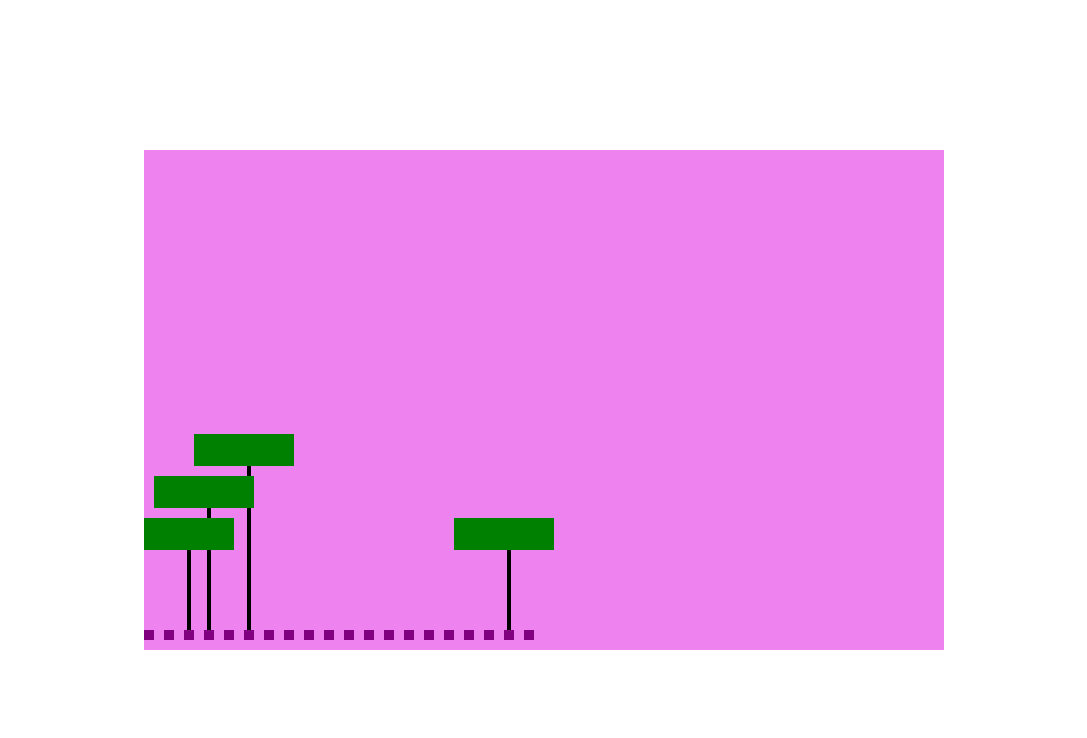
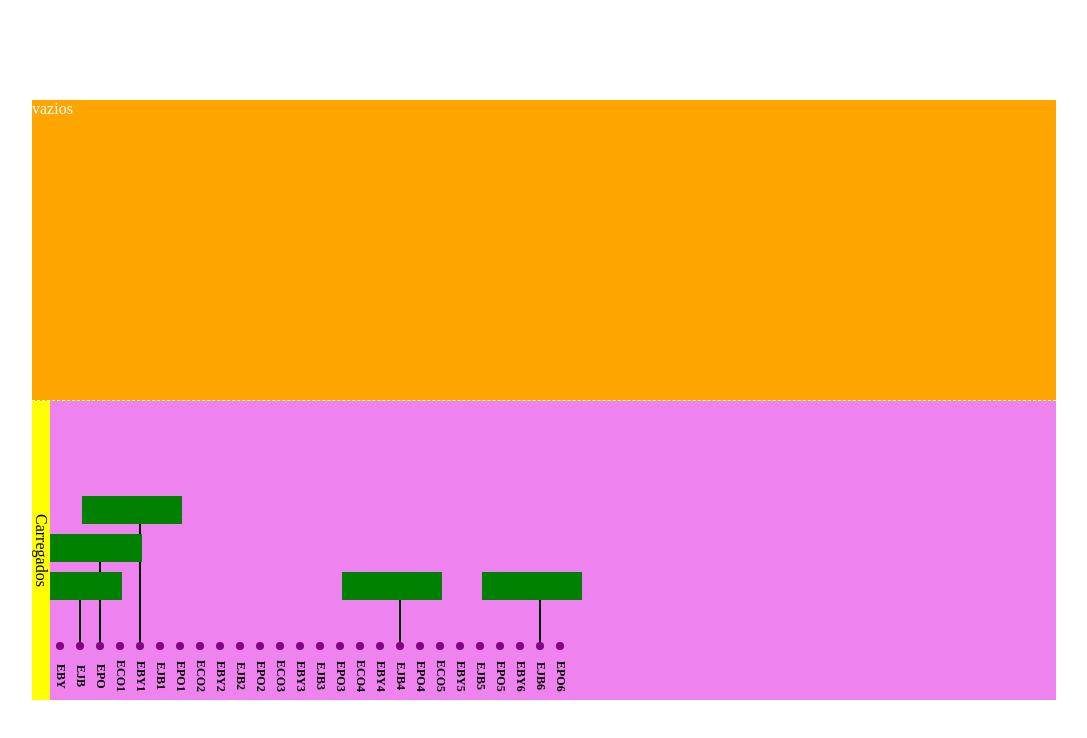
Before and after one commit to ramonprata/react-lab, a React (Create React App) app: page /state-management in a window 1280 px wide. Shown: the top 738 px of the page, without its empty margins (96-1183 px from the left). Built offline with nearby package versions, Linux system fonts and the light colour scheme.

Commit message:
sgunda versão

```diff
--- a/src/features/mainPage/views/mainPage.jsx
+++ b/src/features/mainPage/views/mainPage.jsx
@@ -57,7 +57,7 @@ const MainPage = (props) => {
   );
 };
 
-const useStyles = (isMobile = false) =>
+const useStyles = (primary = false) =>
   makeStyles((theme) =>
     createStyles({
       gridContainer: {
--- a/src/features/mapaFrota/utils.js
+++ b/src/features/mapaFrota/utils.js
@@ -1,9 +1,7 @@
-import { estacoesPatios } from "./views/dados.mock";
 
 export const MAX_WIDTH_OBJ = 100;
-export const MAX_HEIGHT_OBJ = 32;
+export const MAX_HEIGHT_OBJ = 28;
 export const DISTANCIA_ENTRE_ESTACOES = 20;
-
 
 export const getPositionX = (idx = 0) => {
   return idx > 0 ? idx * DISTANCIA_ENTRE_ESTACOES : 0;
@@ -14,7 +12,7 @@ export const getObjetoNaEstacao = (objetosNasEstacoes, estacao) => {
   return trem;
 };
 
-export const getEstacoesPatiosPosicoes = (estacoesPatios) => {
+export const getEstacoesComPosicoes = (estacoesPatios) => {
   return estacoesPatios.map((estacao, idx) => {
     return {
       ...estacao,
@@ -28,38 +26,64 @@ export const getObjetosNasEstacoes = (
   objetosNasEstacoes
 ) => {
   return objetosNasEstacoes.map((objeto) => {
-    const estacaoObjeto = estacoesComPosicoes.find(estacao => estacao.nomeEstacao === objeto.estacaoPatio)
-
+    const estacaoObjeto = estacoesComPosicoes.find(
+      (estacao) => estacao.estacaoPatio === objeto.estacaoPatio
+    );
     if (estacaoObjeto) {
       return {
         ...estacaoObjeto,
         ...objeto,
         width: MAX_WIDTH_OBJ,
-        positionY: 100
+        positionY: 100,
       };
     }
-
     return null;
   });
 };
+// const ordenaObjetos = (objetos) => {
+//   return objetos.sort((a, b) => {
+//     if (a.estacaoId > b.estacaoId) {
+//       return 1;
+//     } else if (a.estacaoId < b.estacaoId) {
+//       return -1;
+//     }
+//     return -0;
+//   });
+// };
 
+const atualizaPositionYObjetos = (objetoAtual, indexObjetoAtual, objetos) => {
+  const estacoesObjetoOcupa = Math.ceil(
+    objetoAtual.width / DISTANCIA_ENTRE_ESTACOES
+  );
+
+  let contador = indexObjetoAtual;
+  while (contador < estacoesObjetoOcupa) {
+    let corrente = objetos[contador];
+    let proximo = objetos[contador + 1];
+    if (proximo) {
+      const diff = proximo.positionX - corrente.positionX;
+
+      if(diff <= corrente.width) {
+        proximo.positionY = corrente.positionY + MAX_HEIGHT_OBJ + 10;
+
+      }
+    }
+    contador++;
+  }
+};
 
 export const calcPositionYObjetos = (objetos) => {
-  return objetos.sort((a, b)=> {
-    if(a.estacaoId > b.estacaoId) {
-      return 1;
-    } else if(a.estacaoId < b.estacaoId) {
-      return -1;
-    }
-    return -0;
-  }).map((objeto, idx, self) => {
-    const next = self[idx + 1];
-    if(next) {
-      const diff = next.positionX -  objeto.positionX;
-      if(diff <= MAX_WIDTH_OBJ) {
-        next.positionY = objeto.positionY + MAX_HEIGHT_OBJ + 10;
+  return objetos
+    .sort((a, b) => {
+      if (a.estacaoId > b.estacaoId) {
+        return 1;
+      } else if (a.estacaoId < b.estacaoId) {
+        return -1;
       }
-    }
-    return objeto;
-  });
+      return -0;
+    })
+    .map((objeto, idx, self) => {
+      atualizaPositionYObjetos(objeto, idx, self);
+      return objeto;
+    });
 };
--- /dev/null
+++ b/src/features/mapaFrota/views/FrotaFluxo.jsx
@@ -0,0 +1,156 @@
+import React from 'react';
+import {
+  getObjetoNaEstacao,
+  getEstacoesComPosicoes,
+  getObjetosNasEstacoes,
+  MAX_WIDTH_OBJ,
+  MAX_HEIGHT_OBJ,
+  calcPositionYObjetos,
+} from '../utils';
+import { estacoesPatios, objetosNasEstacoes } from './dados.mock';
+
+const FrotaFluxo = (props) => {
+  const {
+    containerFluxo,
+    paradaContainer,
+    objeto,
+    paradaLine,
+    containerTexto,
+    paradaPonto,
+    paradaContainerTexto,
+    container,
+  } = styles;
+  const estacoesComCoordenadas = getEstacoesComPosicoes(estacoesPatios);
+  const objetosParados = getObjetosNasEstacoes(
+    estacoesComCoordenadas,
+    objetosNasEstacoes
+  );
+  const objetosPositionY = calcPositionYObjetos(objetosParados);
+
+  return (
+    <div style={containerFluxo}>
+      <div style={containerTexto}>
+        <span>Carregados</span>
+      </div>
+      {estacoesComCoordenadas.map((estacao, idx) => {
+        const objetoNaEstacao = getObjetoNaEstacao(
+          objetosPositionY,
+          estacao.estacaoPatio
+        );
+
+        return (
+          <React.Fragment key={idx}>
+            {objetoNaEstacao && (
+              <div
+                style={{
+                  ...objeto,
+                  left: estacao.positionX - objeto.width / 2,
+                  bottom: objetoNaEstacao.positionY,
+                }}
+              />
+            )}
+
+            <div
+              style={{
+                ...paradaContainer,
+                left: estacao.positionX,
+              }}
+            >
+              {objetoNaEstacao && (
+                <div
+                  style={{
+                    ...paradaLine,
+                    height: objetoNaEstacao.positionY,
+                  }}
+                />
+              )}
+              <div style={paradaPonto}></div>
+              <div style={paradaContainerTexto}>
+                <span style={{ fontSize: 12, fontWeight: 'bold' }}>
+                  {estacao.estacaoPatio}
+                </span>
+              </div>
+            </div>
+          </React.Fragment>
+        );
+      })}
+      <div />
+    </div>
+  );
+};
+
+const styles = {
+  containerFluxo: {
+    backgroundColor: 'violet',
+    position: 'absolute',
+    display: 'grid',
+    height: '100%',
+    width: '100%',
+    overflow: 'auto',
+  },
+
+  paradaContainer: {
+    display: 'flex',
+    flexDirection: 'column',
+    alignItems: 'center',
+    position: 'absolute',
+    bottom: 0,
+    width: 16,
+  },
+
+  paradaLine: {
+    width: 2,
+    backgroundColor: 'black',
+    position: 'absolute',
+    bottom: 0,
+    zIndex: 0,
+  },
+
+  paradaPonto: {
+    height: 8,
+    width: 8,
+    backgroundColor: 'purple',
+    borderRadius: 4,
+    zIndex: 2,
+  },
+
+  paradaContainerTexto: {
+    textOrientation: 'sideways-right',
+    writingMode: 'vertical-rl',
+    display: 'flex',
+    flexDirection: 'column',
+    alignItems: 'center',
+    justifyContent: 'center',
+    width: 20,
+    zIndex: 2,
+    padding: '2px 0 0 0',
+    height: 48,
+    color: '#000',
+    // backgroundColor: 'azure',
+    backgroundColor: 'violet',
+    // border: 'solid 1px',
+  },
+
+  objeto: {
+    position: 'absolute',
+    bottom: 100,
+    width: MAX_WIDTH_OBJ,
+    height: MAX_HEIGHT_OBJ,
+    backgroundColor: 'green',
+    zIndex: 1,
+  },
+
+  containerTexto: {
+    display: 'flex',
+    position: 'absolute',
+    justifyContent: 'center',
+    backgroundColor: 'yellow',
+    height: '100%',
+    textOrientation: 'mixed',
+    writingMode: 'vertical-rl',
+    zIndex: 4,
+    color: '#000',
+  },
+};
+
+export default FrotaFluxo;
--- a/src/features/mapaFrota/views/MapaFrota.jsx
+++ b/src/features/mapaFrota/views/MapaFrota.jsx
@@ -1,60 +1,23 @@
 import React from 'react';
-import {
-  getObjetoNaEstacao,
-  getEstacoesPatiosPosicoes,
-  getObjetosNasEstacoes,
-  MAX_WIDTH_OBJ,
-  MAX_HEIGHT_OBJ,
-  calcPositionYObjetos,
-} from '../utils';
-import { estacoesPatios, objetosNasEstacoes } from './dados.mock';
+import FrotaFluxo from './FrotaFluxo';
+const MapaFrota = (props) => {
+  const { container, containerFluxo } = styles;
 
-const MapaFrota = (props) => {
-  const { container, mapa, parada, objeto, line } = styles;
-  const estacoesComCoordenadas = getEstacoesPatiosPosicoes(estacoesPatios);
-  const objetosParados = getObjetosNasEstacoes(
-    estacoesComCoordenadas,
-    objetosNasEstacoes
-  );
-  const objetosPositionY = calcPositionYObjetos(objetosParados);
-  // console.log('objetosPositionY :>> ', objetosPositionY);
   return (
     <div style={container}>
-      <div style={mapa}>
-        {estacoesComCoordenadas.map((estacao, idx) => {
-          const tremNaEstacao = getObjetoNaEstacao(
-            objetosPositionY,
-            estacao.nomeEstacao
-          );
-          console.log('tremNaEstacao :>> ', tremNaEstacao);
-          const objetoWidth =
-            estacao.positionX + (parada.width - line.width) / 2;
-          return (
-            <React.Fragment key={idx}>
-              {tremNaEstacao && (
-                <div
-                  style={{
-                    ...objeto,
-                    left: estacao.positionX - objeto.width / 2,
-                    bottom: tremNaEstacao.positionY,
-                  }}
-                />
-              )}
-              {tremNaEstacao && (
-                <div
-                  style={{
-                    ...line,
-                    left: objetoWidth,
-                    height: tremNaEstacao.positionY
-
-                  }}
-                />
-              )}
-              <div style={{ ...parada, left: estacao.positionX }} />
-            </React.Fragment>
-          );
-        })}
-        <div />
+      <div
+        style={{
+          display: 'grid',
+          backgroundColor: 'orange',
+          gridTemplateColumns: '1fr',
+          gridTemplateRows: 'repeat(2, 300px)',
+          width: '80%',
+        }}
+      >
+        <div>vazios</div>
+        <div style={containerFluxo}>
+          <FrotaFluxo />
+        </div>
       </div>
     </div>
   );
@@ -66,39 +29,15 @@ const styles = {
     alignItems: 'center',
     justifyContent: 'center',
     height: '100vh',
-  },
-  mapa: {
-    backgroundColor: 'violet',
-    position: 'absolute',
-    height: 500,
-    width: 800,
     overflow: 'auto',
   },
-  parada: {
-    position: 'absolute',
-    bottom: 10,
-    width: 10,
-    height: 10,
-    // borderRadius: 5,
-    backgroundColor: 'purple',
-    zIndex: 1,
+  containerFluxo: {
+    display: 'grid',
+    alignItems: 'center',
+    position: 'relative',
+    gridTemplateColumns: 'auto, 1fr',
+    borderTop: 'dashed 1px',
   },
-  objeto: {
-    position: 'absolute',
-    bottom: 100,
-    width: MAX_WIDTH_OBJ,
-    height: MAX_HEIGHT_OBJ,
-    // borderRadius: 5,
-    backgroundColor: 'green',
-    zIndex: 1,
-  },
-  line: {
-    height: 100,
-    width: 4,
-    backgroundColor: 'black',
-    position: 'absolute',
-    bottom: 10,
-    zIndex: 0,
-  },
+  mapa: {},
 };
 export default MapaFrota;
--- a/src/features/mapaFrota/views/dados.mock.js
+++ b/src/features/mapaFrota/views/dados.mock.js
@@ -15,67 +15,92 @@ export const objetosNasEstacoes = [
     trem:'A4',
     estacaoPatio: 'EJB4',
   },
+  {
+    trem:'A4',
+    estacaoPatio: 'EJB6',
+  },
 ];
 
 export const estacoesPatios = [
   {
-    nomeEstacao: 'ECO',
+    estacaoPatio: 'ECO',
   },
   {
-    nomeEstacao: 'EBY',
+    estacaoPatio: 'EBY',
   },
   {
-    nomeEstacao: 'EJB',
+    estacaoPatio: 'EJB',
   },
   {
-    nomeEstacao: 'EPO',
+    estacaoPatio: 'EPO',
   },
   {
-    nomeEstacao: 'ECO1',
+    estacaoPatio: 'ECO1',
   },
   {
-    nomeEstacao: 'EBY1',
+    estacaoPatio: 'EBY1',
   },
   {
-    nomeEstacao: 'EJB1',
+    estacaoPatio: 'EJB1',
   },
   {
-    nomeEstacao: 'EPO1',
+    estacaoPatio: 'EPO1',
   },
   {
-    nomeEstacao: 'ECO2',
+    estacaoPatio: 'ECO2',
   },
   {
-    nomeEstacao: 'EBY2',
+    estacaoPatio: 'EBY2',
   },
   {
-    nomeEstacao: 'EJB2',
+    estacaoPatio: 'EJB2',
   },
   {
-    nomeEstacao: 'EPO2',
+    estacaoPatio: 'EPO2',
   },
   {
-    nomeEstacao: 'ECO3',
+    estacaoPatio: 'ECO3',
   },
   {
-    nomeEstacao: 'EBY3',
+    estacaoPatio: 'EBY3',
   },
   {
-    nomeEstacao: 'EJB3',
+    estacaoPatio: 'EJB3',
   },
   {
-    nomeEstacao: 'EPO3',
+    estacaoPatio: 'EPO3',
   },
   {
-    nomeEstacao: 'ECO4',
+    estacaoPatio: 'ECO4',
   },
   {
-    nomeEstacao: 'EBY4',
+    estacaoPatio: 'EBY4',
   },
   {
-    nomeEstacao: 'EJB4',
+    estacaoPatio: 'EJB4',
   },
   {
-    nomeEstacao: 'EPO4',
+    estacaoPatio: 'EPO4',
+  },
+  {
+    estacaoPatio: 'ECO5',
+  },
+  {
+    estacaoPatio: 'EBY5',
+  },
+  {
+    estacaoPatio: 'EJB5',
+  },
+  {
+    estacaoPatio: 'EPO5',
+  },
+  {
+    estacaoPatio: 'EBY6',
+  },
+  {
+    estacaoPatio: 'EJB6',
+  },
+  {
+    estacaoPatio: 'EPO6',
   },
 ].map((estacao, idx) => ({...estacao, estacaoId: idx}));
```
